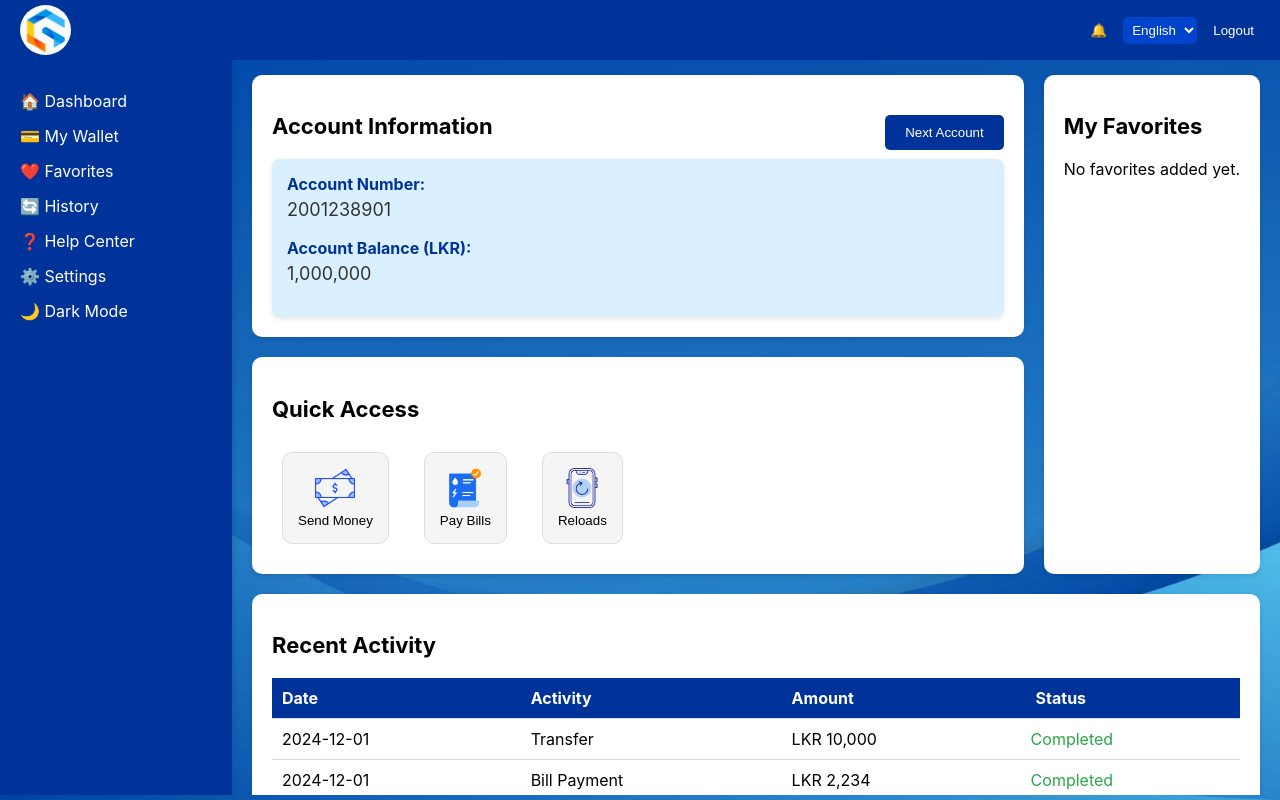
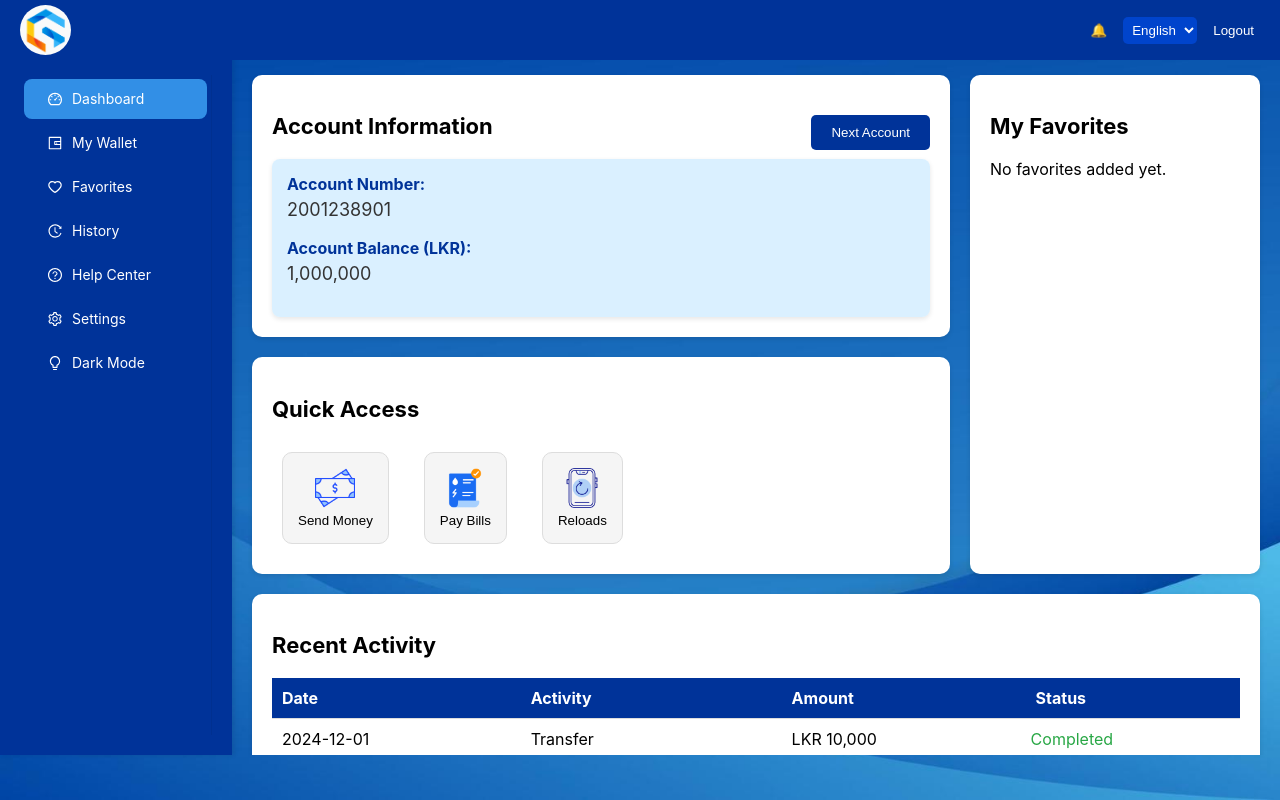
Before and after one commit to manoda98/Online-Banking-Web-Interface, a React (Create React App) app in the folder Frontend/: page /dashboard in a window 1280 px wide. Built offline with nearby package versions, Linux system fonts and the light colour scheme; sample sign-in values are in the browser's storage.

Commit message:
dashbaord changes

```diff
--- a/Frontend/src/Dashboard.css
+++ b/Frontend/src/Dashboard.css
@@ -19,6 +19,26 @@
   color: white;
   padding: 20px;
   box-shadow: 2px 0 5px rgba(0, 0, 0, 0.1);
+  display: flex;
+}
+
+.sidebar .ant-menu {
+  flex: 1;
+  border-right: none; /* Removes border between the menu and the sidebar */
+  background-color: transparent; /* Ensures no background color overrides */
+}
+
+.sidebar .ant-menu-item {
+  color: white; /* White text for menu items */
+}
+
+.sidebar .ant-menu-item-selected {
+  background-color: rgb(50, 143, 230); /* White text for menu items */
+}
+
+.sidebar .ant-menu-item:hover {
+  color: white;
+  background-color: #0044cc; /* Hover effect */
 }
 
 .sidebar ul {
@@ -78,9 +98,18 @@
 }
 
 .content {
-  padding-top: 50px;
+  padding-top: 10px;
   display: flex;
   flex-direction: row;
+}
+
+.main-content-container {
+  flex: 1;
+  display: flex;
+  flex-direction: column; /* Arrange items in a vertical column */
+  gap: 20px; /* Add a gap between the sections */
+  overflow-y: auto; /* Enable vertical scrolling */
+  height: calc(100vh - 100px); /* Adjust height based on the viewport minus any fixed header/footer height */
 }
 
 /* Main Content */
@@ -255,6 +284,7 @@
   padding: 20px;
   border-radius: 10px;
   box-shadow: 0 2px 5px rgba(0, 0, 0, 0.1);
+  width: 250px;
 }
 
 .favorites h2 {
--- a/Frontend/src/Dashboard.js
+++ b/Frontend/src/Dashboard.js
@@ -1,78 +1,51 @@
 import React, { useState } from "react";
 import { useNavigate } from 'react-router-dom';
 import "./Dashboard.css";
+import { Flex, Menu } from "antd";
+import {
+  DashboardOutlined,
+  WalletOutlined,
+  HeartOutlined,
+  HistoryOutlined,
+  QuestionCircleOutlined,
+  SettingOutlined,
+  BulbOutlined,
+} from "@ant-design/icons";
 
 const Dashboard = ({onLogout}) => {
   const [darkMode, setDarkMode] = useState(false);
   const [currentAccount, setCurrentAccount] = useState(0);
   const [isAccountSwitching, setIsAccountSwitching] = useState(false);
+  const [currentPage, setCurrentPage] = useState("dashboard");
   const navigate = useNavigate();
 
-  const accounts = [
+  const menuItems = [
+    { label: "Dashboard", key: "dashboard", icon: <DashboardOutlined /> },
+    { label: "My Wallet", key: "wallet", icon: <WalletOutlined /> },
+    { label: "Favorites", key: "favorites", icon: <HeartOutlined /> },
+    { label: "History", key: "history", icon: <HistoryOutlined /> },
+    { label: "Help Center", key: "help", icon: <QuestionCircleOutlined /> },
+    { label: "Settings", key: "settings", icon: <SettingOutlined /> },
     {
-      number: "2001238901",
-      balance: "1,000,000",
-    },
-    {
-      number: "2009876543",
-      balance: "500,000",
+      label: darkMode ? "Light Mode" : "Dark Mode",
+      key: "darkMode",
+      icon: <BulbOutlined />,
     },
   ];
 
-  const switchAccount = () => {
-    setIsAccountSwitching(true);
-    setTimeout(() => {
-      setCurrentAccount((prevAccount) => (prevAccount + 1) % accounts.length); // Switch account
-      setIsAccountSwitching(false); // Start the showing animation
-    }, 200);
+  const handleMenuClick = ({ key }) => {
+    if (key === "darkMode") {
+      setDarkMode((prevMode) => !prevMode);
+    } else {
+      setCurrentPage(key);
+    }
   };
 
-  const toggleDarkMode = () => {
-    setDarkMode((prevMode) => !prevMode);
-  };
-
-  //Handle logout
-  const handleLogout = async () => {
-    onLogout();
-    navigate('/');
-  };
-
+  const renderContent = () => {
+    switch (currentPage) {
+      case "dashboard":
         return (
-    <div className={`dashboard-container ${darkMode ? "dark-mode" : ""}`}>
-
-
-      {/* Top Icons */}
-      <div className="top-icons">
-        <div className="logo-container">
-          <img src="/logo_icon.png" alt="Bank Logo" className="bank-logo" />
-        </div>
-        <button className="notification-btn">🔔</button>
-        <select className="language-select">
-          <option value="en">English</option>
-          <option value="si">සිංහල</option>
-          <option value="ta">தமிழ்</option>
-        </select>
-        <button className="logout-btn" onClick={() => handleLogout()}>Logout</button>
-      </div>
-
-      <div className="content">
-        {/* Sidebar */}
-        <aside className="sidebar">
-          <ul>
-            <li>🏠 Dashboard</li>
-            <li>💳 My Wallet</li>
-            <li>❤️ Favorites</li>
-            <li>🔄 History</li>
-            <li>❓ Help Center</li>
-            <li>⚙️ Settings</li>
-            <li onClick={toggleDarkMode}>
-              {darkMode ? "☀️ Light Mode" : "🌙 Dark Mode"}
-            </li>
-          </ul>
-        </aside>
-
-        {/* Main Content */}
-        <main className="main-content">
+          <div className="main-content">
             <div className="top">
               <div className="top-left">
                 <div className="section account-info">
@@ -162,13 +135,110 @@ const Dashboard = ({onLogout}) => {
                 </tbody>
               </table>
             </div>
+          </div>
+        );
+      case "wallet":
+        return (
+          <div>
+            <h2>My Wallet</h2>
+            <p>Wallet functionality is under construction.</p>
+          </div>
+        );
+      case "favorites":
+        return (
+          <div>
+            <h2>Favorites</h2>
+            <p>Favorites functionality is under construction.</p>
+          </div>
+        );
+      case "history":
+        return (
+          <div>
+            <h2>History</h2>
+            <p>History functionality is under construction.</p>
+          </div>
+        );
+      case "help":
+        return (
+          <div>
+            <h2>Help Center</h2>
+            <p>Help Center functionality is under construction.</p>
+          </div>
+        );
+      case "settings":
+        return (
+          <div>
+            <h2>Settings</h2>
+            <p>Settings functionality is under construction.</p>
+          </div>
+        );
+      default:
+        return <p>Select an option from the sidebar.</p>;
+    }
+  };
+
+  const accounts = [
+    {
+      number: "2001238901",
+      balance: "1,000,000",
+    },
+    {
+      number: "2009876543",
+      balance: "500,000",
+    },
+  ];
+
+  const switchAccount = () => {
+    setIsAccountSwitching(true);
+    setTimeout(() => {
+      setCurrentAccount((prevAccount) => (prevAccount + 1) % accounts.length); // Switch account
+      setIsAccountSwitching(false); // Start the showing animation
+    }, 200);
+  };
+
+  const toggleDarkMode = () => {
+    setDarkMode((prevMode) => !prevMode);
+  };
+
+  //Handle logout
+  const handleLogout = async () => {
+    onLogout();
+    navigate('/');
+  };
+
+  return (
+    <div className={`dashboard-container ${darkMode ? "dark-mode" : ""}`}>
 
 
-        </main>
-
+      {/* Top Icons */}
+      <div className="top-icons">
+        <div className="logo-container">
+          <img src="/logo_icon.png" alt="Bank Logo" className="bank-logo" />
+        </div>
+        <button className="notification-btn">🔔</button>
+        <select className="language-select">
+          <option value="en">English</option>
+          <option value="si">සිංහල</option>
+          <option value="ta">தமிழ்</option>
+        </select>
+        <button className="logout-btn" onClick={() => handleLogout()}>Logout</button>
       </div>
 
+      <div className="content">
+        {/* Sidebar */}
+        <aside className="sidebar">
+          <Menu
+            onClick={handleMenuClick}
+            mode="inline"
+            selectedKeys={[currentPage]}
+            items={menuItems}
+            theme={darkMode ? "dark" : "light"}
+          />
+        </aside>
 
+        {/* Main Content */}
+        <main className="main-content-container">{renderContent()}</main>
+      </div>
     </div>
   );
 };
```
Lines whose indentation alone changed are shown as unchanged.
